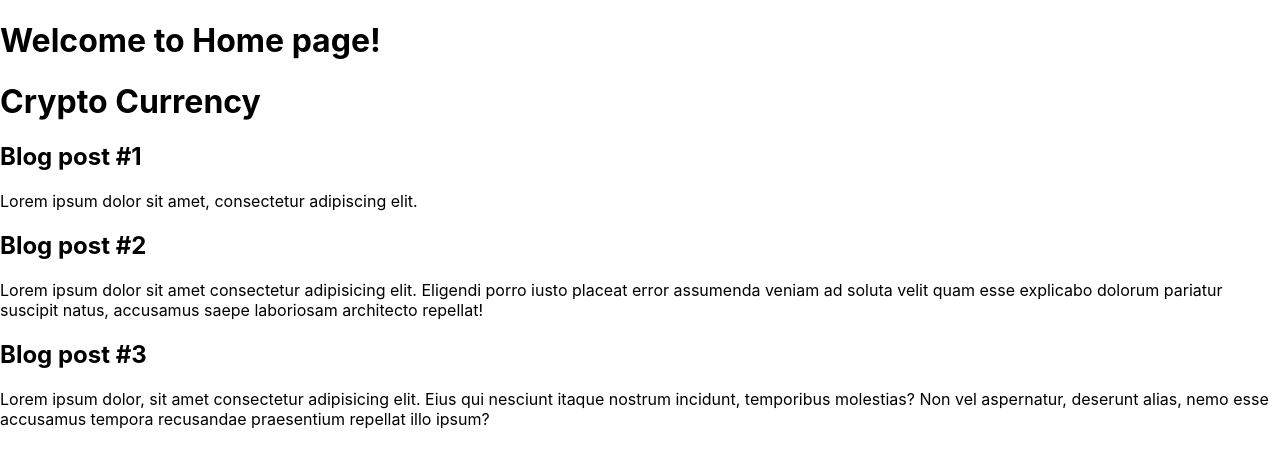
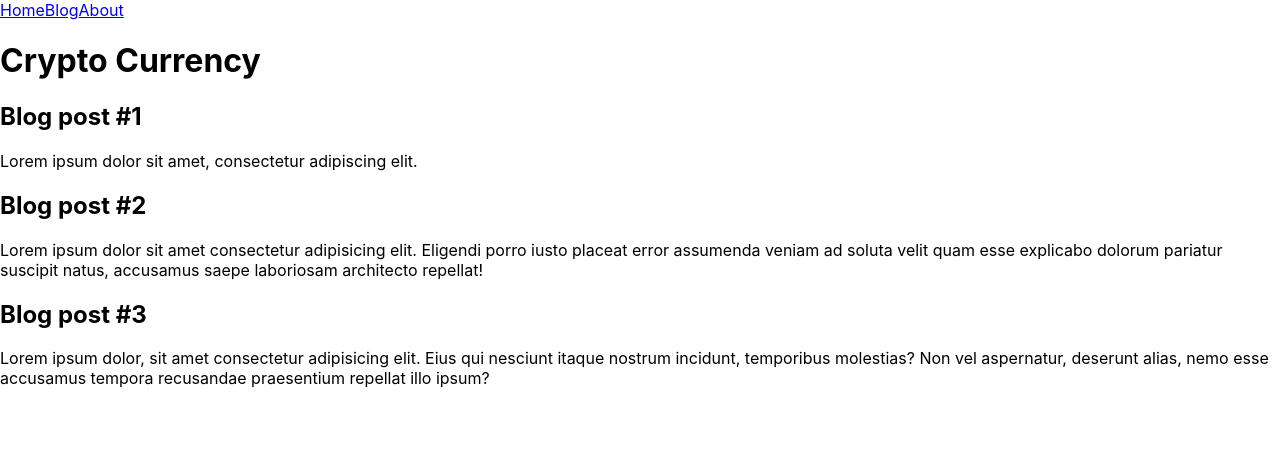
Before and after one commit to heggy231/router-ex, a React (Create React App) app: page /blog in a window 1280 px wide. Shown: the top 468 px of the page. Built offline with nearby package versions, Linux system fonts and the light colour scheme.

Commit message:
set up Post.js and add array of blog post

```diff
--- a/src/App.js
+++ b/src/App.js
@@ -4,12 +4,25 @@ import About from "./components/About";
 import Blog from "./components/Blog";
 import Home from "./components/Home";
 
-import { BrowserRouter as Router, Switch, Route } from "react-router-dom";
+import {
+  BrowserRouter as Router,
+  Switch,
+  Route,
+  Link
+} from "react-router-dom";
 
 function App() {
   return (
     <Router>
-      <Route path="/">
+      <div>
+        <nav>
+          <Link to="/">Home</Link>
+          <Link to="/blog">Blog</Link>
+          <Link to="/about">About</Link>
+        </nav>
+      </div>
+      <Switch>
+        <Route exact path="/">
           <Home />
         </Route>
         <Route path="/blog">
@@ -18,6 +31,7 @@ function App() {
         <Route path="/about">
           <About />
         </Route>
+      </Switch>
     </Router>
   );
 }
--- a/src/components/Blog.js
+++ b/src/components/Blog.js
@@ -1,4 +1,21 @@
 import React from "react";
+
+const blogPosts = [
+  {
+    title: "Blog post #1",
+    content: "Lorem ipsum dolor sit amet, consectetur adipiscing elit.",
+  },
+  {
+    title: "Blog post #2",
+    content:
+      "Lorem ipsum dolor sit amet consectetur adipisicing elit. Expedita veritatis eaque earum atque saepe inventore possimus beatae aspernatur doloremque eius minima sed dolores obcaecati amet, modi exercitationem excepturi? Aut, velit?",
+  },
+  {
+    title: "Blog post #3",
+    content:
+      "Lorem ipsum dolor sit amet consectetur adipisicing elit. Fuga, sint! Exercitationem deserunt et aliquid quia repellendus fugit rerum quasi optio, voluptates aperiam officiis architecto. Quam vitae aspernatur perspiciatis earum accusantium.",
+  },
+];
 
 const Blog = (props) => (
   <>
```
Also changed, not shown: src/components/Post.js (added, +21 -0 lines). Lines whose indentation alone changed are shown as unchanged.
